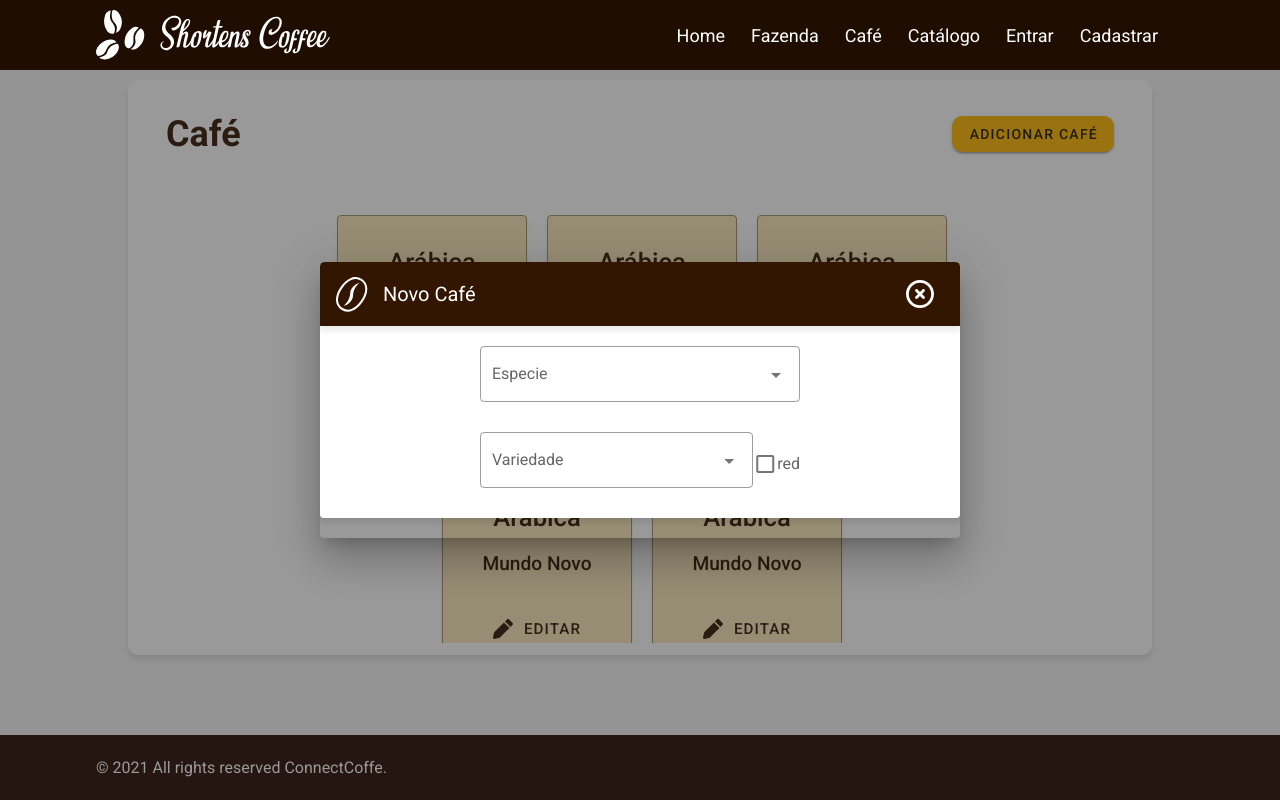
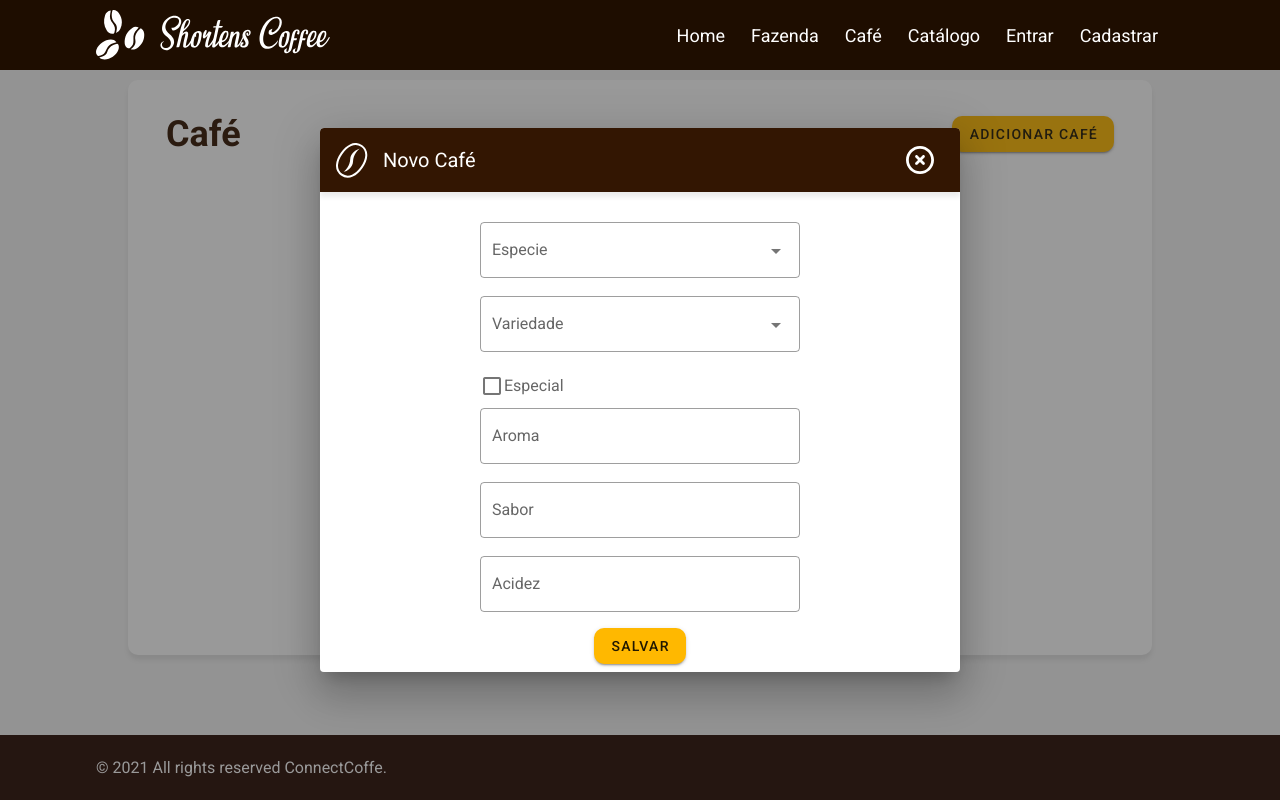
Before and after one commit to GabrielGSD/vue-cafe, a Vue app: page /cafe in a window 1280 px wide. Both pictures are taken after a click on the button "ADICIONAR CAFÉ". Built offline with nearby package versions, Linux system fonts and the light colour scheme.

Commit message:
Updated modal add cafe

```diff
--- a/public/index.html
+++ b/public/index.html
@@ -5,13 +5,13 @@
     <meta http-equiv="X-UA-Compatible" content="IE=edge">
     <meta name="viewport" content="width=device-width,initial-scale=1.0">
     <link rel="icon" href="<%= BASE_URL %>favicon.ico">
-    <title>festval-admin</title>
+    <title>vue-cafe</title>
     <link rel="stylesheet" href="https://fonts.googleapis.com/css?family=Roboto:100,300,400,500,700,900">
     <link rel="stylesheet" href="https://cdn.jsdelivr.net/npm/@mdi/font@latest/css/materialdesignicons.min.css">
   </head>
   <body>
     <noscript>
-      <strong>We're sorry but festval-admin doesn't work properly without JavaScript enabled. Please enable it to continue.</strong>
+      <strong>We're sorry but vue-cafe doesn't work properly without JavaScript enabled. Please enable it to continue.</strong>
     </noscript>
     <div id="app"></div>
     <!-- built files will be auto injected -->
--- a/src/views/Cafe.vue
+++ b/src/views/Cafe.vue
@@ -104,15 +104,49 @@
                   item-value="dsVariedade"
                   :rues="[(v) => !!v || '']"
                 ></v-select>
+              </v-row>
+              <v-row>
                 <v-checkbox
-                  v-model="ex4"
-                  label="red"
-                  color="red"
-                  value="red"
+                  v-model="cafe.dsEspecial"
+                  label="Especial"
+                  color="#D19700"
                   hide-details
                 ></v-checkbox>
               </v-row>
+              <v-row>
+                <v-text-field
+                  v-model="cafe.dsAroma"
+                  label="Aroma"
+                  single-line
+                  outlined
+                ></v-text-field>
+              </v-row>
+              <v-row>
+                <v-text-field
+                  v-model="cafe.dsSabor"
+                  label="Sabor"
+                  single-line
+                  outlined
+                ></v-text-field>
+              </v-row>
+              <v-row>
+                <v-text-field
+                  v-model="cafe.dsAcidez"
+                  label="Acidez"
+                  single-line
+                  outlined
+                ></v-text-field>
+              </v-row>
             </v-col>
+            <v-row>
+              <v-btn
+                elevation="2"
+                color="#FFB800"
+                style="margin: 0 auto 20px auto; max-width: 110px; border-radius: 10px;"
+              >
+                Salvar
+              </v-btn>
+            </v-row>
           </v-card>
         </v-dialog>
     <Footer></Footer>
@@ -165,6 +199,12 @@
 .v-list {
   margin: 0 !important;
 }
+.v-text-field__details {
+  display: none;
+}
+.v-input {
+  margin-top: 10px !important;
+}
 </style>
 
 <script>
```
